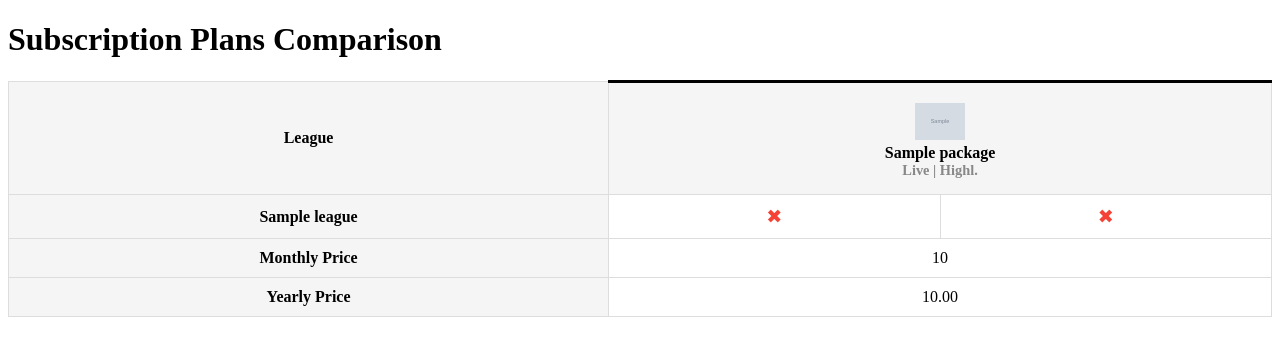
After one commit to theoddone82/Check24Winter, a Django app: template attemptNumberTwo/gameLogic/templates/streaming_table.html in a window 1280 px wide. The commit adds this page. Shown: the top 356 px of the page. Run offline with Django 5.2, Linux system fonts and the light colour scheme; the template is opened without the code that fills it: most values are stand-ins (such as "Sample title", 1, 10 or a date in 2020); grey boxes marked "Sample" are stand-in pictures.

Commit message:
it's not pretty but it works

```diff
--- a/attemptNumberTwo/gameLogic/forms/footballTeamForm.py
+++ b/attemptNumberTwo/gameLogic/forms/footballTeamForm.py
@@ -3,7 +3,7 @@ from django import forms
 
 class TeamSelectionForm(forms.Form):
     clubs = forms.ModelMultipleChoiceField(
-        queryset=clubs.objects.all(),
+        queryset=clubs.objects.all().order_by('name'),
         widget=forms.CheckboxSelectMultiple,
         required=False,
     )
--- /dev/null
+++ b/attemptNumberTwo/gameLogic/templates/streaming_table.html
@@ -0,0 +1,147 @@
+<!-- streaming_table.html -->
+
+<!DOCTYPE html>
+<html lang="en">
+
+<head>
+    <meta charset="UTF-8">
+    <meta name="viewport" content="width=device-width, initial-scale=1.0">
+    <title>Streaming Packages Comparison</title>
+    <style>
+        /* Basic styling for the table */
+        table {
+            width: 100%;
+            border-collapse: collapse;
+            margin-top: 20px;
+            text-align: center;
+        }
+
+        th,
+        td {
+            padding: 10px;
+            border: 1px solid #ddd;
+        }
+
+        th {
+            background-color: #f5f5f5;
+            font-weight: bold;
+        }
+
+        .package-logo {
+            width: 50px;
+            height: auto;
+        }
+
+        .live, .highlight {
+            font-size: 0.9em;
+            color: #888;
+            display: block;
+            margin-bottom: 5px;
+        }
+
+        .icon {
+            font-size: 1.2em;
+        }
+
+        .icon-yes {
+            color: #4CAF50; /* Green check */
+        }
+
+        .icon-no {
+            color: #F44336; /* Red cross */
+        }
+
+        /* Styling for headers and separators */
+        .package-header {
+            padding-top: 20px;
+            border-top: 3px solid #000;
+        }
+
+        .info {
+            font-size: 0.8em;
+            color: #888;
+            text-align: center;
+            margin-top: 5px;
+        }
+    </style>
+</head>
+
+<body>
+
+<h1>Subscription Plans Comparison</h1>
+
+{% load custom_filters %}
+
+<table>
+    <!-- Header Row with Package Names and Logos -->
+    <tr>
+        <th>League</th>
+        {% for package in packages %}
+            <th colspan="2" class="package-header">
+                <img src="{{ package.logo }}" alt="{{ package.name }} logo" class="package-logo"><br>
+                {{ package.name }}
+                <div class="live">Live | Highl.</div>
+            </th>
+        {% endfor %}
+    </tr>
+
+    <!-- Rows for Each League -->
+    {% for league in leagues %}
+        <tr>
+            <th>{{ league }}</th>
+            {% for package in packages %}
+                {% with av=availability|get_item:package.id %}
+                    {% with league_av=av|get_item:league %}
+                        <!-- Live Availability Cell -->
+                        <td>
+                            {% if league_av and league_av.live %}
+                                <span class="icon icon-yes">&#10004;</span> <!-- Checkmark -->
+                            {% else %}
+                                <span class="icon icon-no">&#10006;</span> <!-- Cross -->
+                            {% endif %}
+                        </td>
+
+                        <!-- Highlights Availability Cell -->
+                        <td>
+                            {% if league_av and league_av.highlight %}
+                                <span class="icon icon-yes">&#10004;</span> <!-- Checkmark -->
+                            {% else %}
+                                <span class="icon icon-no">&#10006;</span> <!-- Cross -->
+                            {% endif %}
+                        </td>
+                    {% endwith %}
+                {% endwith %}
+            {% endfor %}
+        </tr>
+    {% endfor %}
+
+    <!-- Optional Price Rows -->
+    <tr>
+        <th>Monthly Price</th>
+        {% for package in packages %}
+            <td colspan="2">
+                {% if package.monthly_price_cents == 0 %}
+                Free
+                {% else %}
+                {{ package.monthly_price_cents|default:"---" }}
+                {% endif %}
+            </td>
+        {% endfor %}
+        </td>
+    </tr>
+    <tr>
+        <th>Yearly Price</th>
+        {% for package in packages %}
+            <td colspan="2">
+                {% if package.monthly_price_yearly_subscription_in_cents == 0 %}
+                Free
+                {% else %}
+                {{ package.monthly_price_yearly_subscription_in_cents|floatformat:2|default:"---" }}
+                {% endif %}
+            </td>
+        {% endfor %}
+    </tr>
+</table>
+
+</body>
+</html>
--- /dev/null
+++ b/attemptNumberTwo/gameLogic/templatetags/custom_filters.py
@@ -0,0 +1,11 @@
+# custom_filters.py
+
+from django import template
+
+register = template.Library()
+
+@register.filter
+def get_item(dictionary, key):
+    if isinstance(dictionary, dict):
+        return dictionary.get(key)
+    return None  # Return None if the dictionary is invalid or the key doesn't exist
--- a/attemptNumberTwo/gameLogic/urls.py
+++ b/attemptNumberTwo/gameLogic/urls.py
@@ -21,4 +21,5 @@ from . import views
 
 urlpatterns = [
     path('index', views.index, name='index'),
+    path('', views.streaming_table, name='streaming_table'),
 ]
```
Also changed, not shown: attemptNumberTwo/gameLogic/templates/index.html (+34 -36 lines), attemptNumberTwo/gameLogic/views.py (+79 -12 lines).
